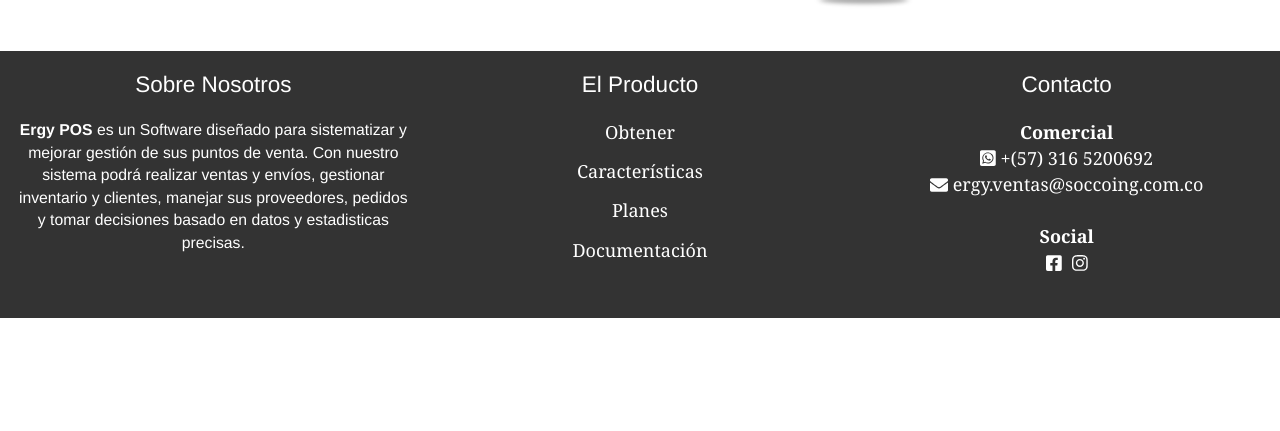
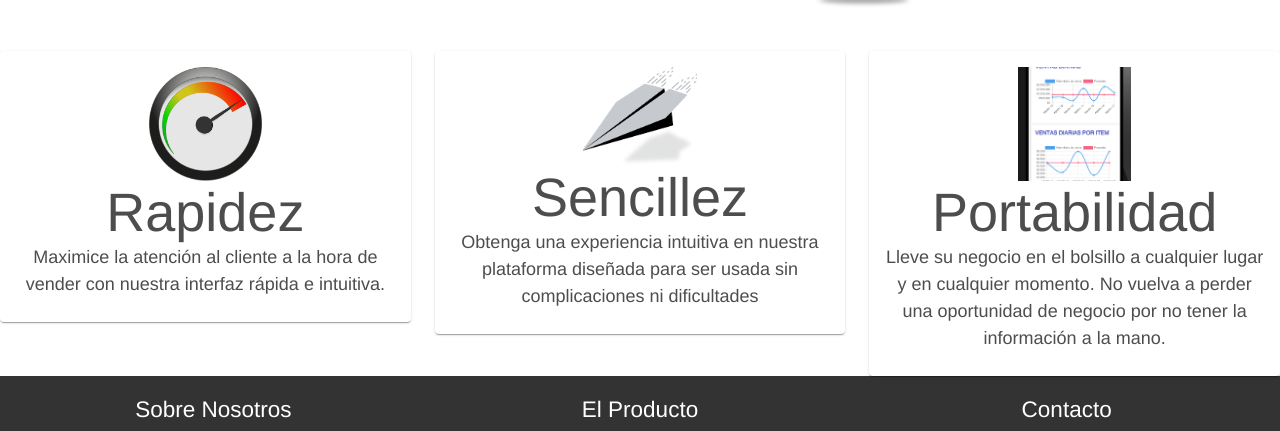
Before and after one commit to ErgySoftware/ergy-pos-website, a Gatsby site: page / in a window 1280 px wide. Shown: the part 633-1064 px from the top of the page. Before the commit the page ends 951 px from the top, so only its background shows below. Built offline with nearby package versions, Linux system fonts and the light colour scheme; Gatsby itself is replaced by a stand-in of ours.

Commit message:
added descriptions

```diff
--- a/src/components/footer.js
+++ b/src/components/footer.js
@@ -93,6 +93,7 @@ export default function Footer({ phone, mail, message }) {
                     underline="hover"
                     color="inherit"
                     target="_blank"
+                    rel="noreferrer noopener"
                     href={`https://api.whatsapp.com/send?phone=${phone}&text=${encodeURI(
                       message
                     )}`}
@@ -106,6 +107,7 @@ export default function Footer({ phone, mail, message }) {
                     underline="hover"
                     color="inherit"
                     target="_blank"
+                    rel="noreferrer noopener"
                     href={"mailto:" + mail}
                   >
                     <FontAwesomeIcon icon="envelope"></FontAwesomeIcon> {mail}
@@ -118,6 +120,7 @@ export default function Footer({ phone, mail, message }) {
               <Link
                 color="inherit"
                 target="_blank"
+                rel="noreferrer noopener"
                 href="https://www.facebook.com/SoftwareErgy/"
               >
                 <Typography variant="srOnly">Facebook Ergy</Typography>
@@ -127,6 +130,7 @@ export default function Footer({ phone, mail, message }) {
                 style={{ marginLeft: 10 }}
                 color="inherit"
                 target="_blank"
+                rel="noreferrer noopener"
                 href="https://www.instagram.com/ergysoftware/"
               >
                 <Typography variant="srOnly">Instagram Ergy</Typography>
--- a/src/components/seo.js
+++ b/src/components/seo.js
@@ -73,7 +73,7 @@ function SEO({ description, lang, meta, title }) {
 }
 
 SEO.defaultProps = {
-  lang: `en`,
+  lang: `es`,
   meta: [],
   description: ``,
 }
--- a/src/pages/index.js
+++ b/src/pages/index.js
@@ -1,9 +1,18 @@
 import React from "react"
 
+import Img from "gatsby-image"
 import Layout from "../components/layout"
 import SEO from "../components/seo"
 import Displays from "../components/displays"
-import { makeStyles, Button } from "@material-ui/core"
+import {
+  makeStyles,
+  Button,
+  Card,
+  CardContent,
+  Typography,
+  Grid,
+} from "@material-ui/core"
+import { useStaticQuery } from "gatsby"
 
 const useStyles = makeStyles(theme => ({
   main: {
@@ -39,10 +48,35 @@ const useStyles = makeStyles(theme => ({
 
 const IndexPage = () => {
   const classes = useStyles()
+  const data = useStaticQuery(graphql`
+    query {
+      speedImage: file(relativePath: { eq: "speed.png" }) {
+        childImageSharp {
+          fluid(maxWidth: 400, maxHeight: 400) {
+            ...GatsbyImageSharpFluid_noBase64
+          }
+        }
+      }
+      easyImage: file(relativePath: { eq: "easy.png" }) {
+        childImageSharp {
+          fluid(maxWidth: 460, maxHeight: 400) {
+            ...GatsbyImageSharpFluid_noBase64
+          }
+        }
+      }
+      portableImage: file(relativePath: { eq: "tablet.png" }) {
+        childImageSharp {
+          fluid(maxWidth: 400, maxHeight: 400) {
+            ...GatsbyImageSharpFluid_noBase64
+          }
+        }
+      }
+    }
+  `)
   return (
     <Layout>
-      <section className={classes.main}>
-        <SEO title="Inicio" />
+      <SEO title="Inicio" />
+      <section id="principal" className={classes.main}>
         <div className={classes.actionContainer}>
           <h1>El Punto de Venta Online que estabas buscando</h1>
           <p>
@@ -58,6 +92,68 @@ const IndexPage = () => {
           <Displays />
         </div>
       </section>
+      <section id="detalles">
+        <Grid container spacing={3}>
+          <Grid item xs={12} md={4}>
+            <Card>
+              <CardContent>
+                <div style={{ width: "30%", margin: "0 auto" }}>
+                  <Img
+                    fluid={data.speedImage.childImageSharp.fluid}
+                    alt="Rapidez"
+                  />
+                </div>
+                <Typography variant="h3" align="center">
+                  Rapidez
+                </Typography>
+                <Typography variant="body1" align="center">
+                  Maximice la atención al cliente a la hora de vender con
+                  nuestra interfaz rápida e intuitiva.
+                </Typography>
+              </CardContent>
+            </Card>
+          </Grid>
+          <Grid item xs={12} md={4}>
+            <Card>
+              <CardContent>
+                <div style={{ width: "30%", margin: "0 auto" }}>
+                  <Img
+                    fluid={data.easyImage.childImageSharp.fluid}
+                    alt="Sencillez"
+                  />
+                </div>
+                <Typography variant="h3" align="center">
+                  Sencillez
+                </Typography>
+                <Typography variant="body1" align="center">
+                  Obtenga una experiencia intuitiva en nuestra plataforma
+                  diseñada para ser usada sin complicaciones ni dificultades
+                </Typography>
+              </CardContent>
+            </Card>
+          </Grid>
+          <Grid item xs={12} md={4}>
+            <Card>
+              <CardContent>
+                <div style={{ width: "30%", margin: "0 auto" }}>
+                  <Img
+                    fluid={data.portableImage.childImageSharp.fluid}
+                    alt="Rapidez"
+                  />
+                </div>
+                <Typography variant="h3" align="center">
+                  Portabilidad
+                </Typography>
+                <Typography variant="body1" align="center">
+                  Lleve su negocio en el bolsillo a cualquier lugar y en
+                  cualquier momento. No vuelva a perder una oportunidad de
+                  negocio por no tener la información a la mano.
+                </Typography>
+              </CardContent>
+            </Card>
+          </Grid>
+        </Grid>
+      </section>
     </Layout>
   )
 }
```
Also changed, not shown: src/images/easy.png (added), src/images/speed.png (added).
